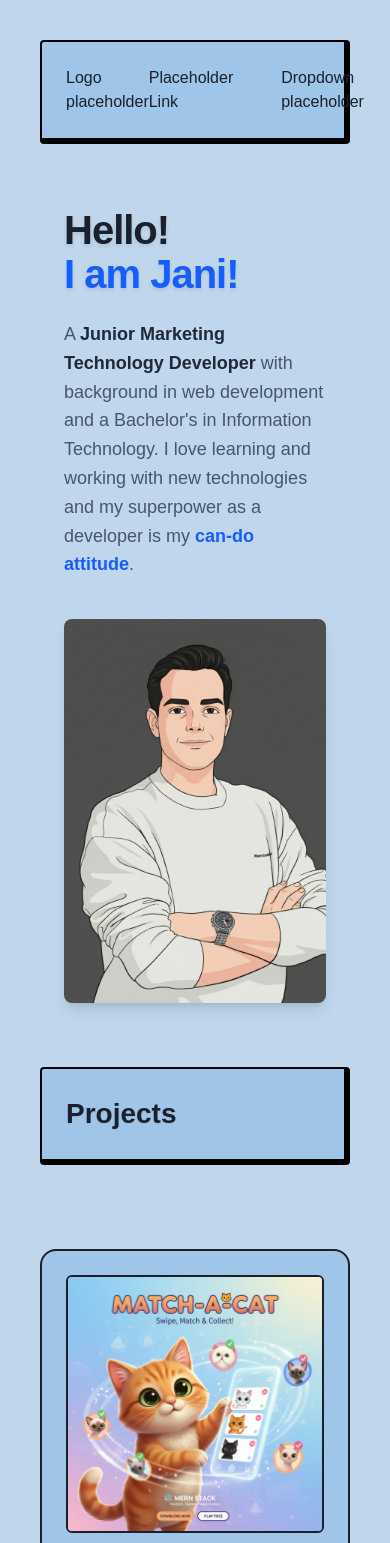
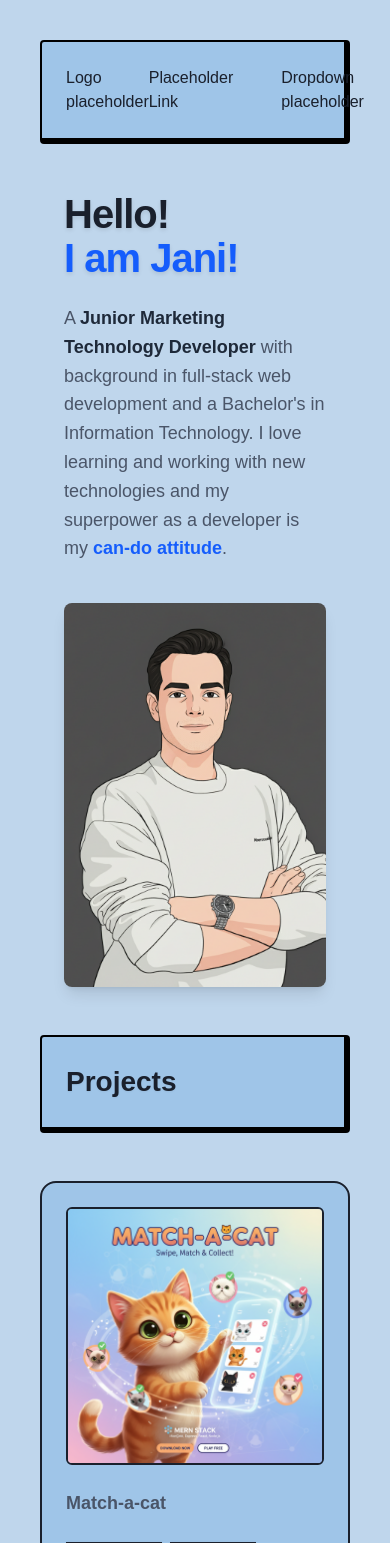
Before and after one commit to pr0fix/pr0fix.github.io, a React (Vite) app: page / in a window 390 px wide. Shown: the top 1543 px of the page. Built offline with nearby package versions, Linux system fonts and the light colour scheme.

Commit message:
tweak mobile margin

```diff
--- a/src/components/Introduction.tsx
+++ b/src/components/Introduction.tsx
@@ -1,7 +1,7 @@
 const Introduction: React.FC = () => {
   return (
-    <div className="flex flex-col lg:flex-row justify-center items-center gap-10 mt-16 px-6 max-w-6xl mx-auto">
-      <div className="flex-1 max-w-[650px]">
+    <div className="flex flex-col lg:flex-row justify-center items-center gap-10 mt-12 md:mt-16 px-6 max-w-6xl mx-auto">
+      <div className="flex-1 max-w-[660px]">
         <h1 className="text-hero mb-6 text-gray-800">
           Hello! <br />
           <span className="text-blue-600">I am Jani!</span>
@@ -11,7 +11,7 @@ const Introduction: React.FC = () => {
           <span className="font-semibold text-gray-800">
             Junior Marketing Technology Developer
           </span>{" "}
-          with background in web development and a Bachelor's in Information
+          with background in full-stack web development and a Bachelor's in Information
           Technology. I love learning and working with new technologies and my
           superpower as a developer is my{" "}
           <span className="font-semibold text-blue-600">can-do attitude</span>.
--- a/src/components/ProjectCard.tsx
+++ b/src/components/ProjectCard.tsx
@@ -9,7 +9,7 @@ const ProjectCard: React.FC<ProjectCardProps> = ({
   links,
 }: ProjectCardProps) => {
   return (
-    <div className="flex flex-col gap-6 mt-5 bg-[var(--secondary-bg-color)] border-2 rounded-2xl p-6 max-w-[450px]">
+    <div className="flex flex-col gap-6 bg-[var(--secondary-bg-color)] border-2 rounded-2xl p-6 max-w-[450px]">
       <img src={imageUrl} className="rounded-md border-2" />
 
       <p className="font-bold text-lg shrink-0">{title}</p>
--- a/src/components/SectionDivider.tsx
+++ b/src/components/SectionDivider.tsx
@@ -4,7 +4,7 @@ const SectionDivider: React.FC<SectionDividerProps> = ({
   title,
 }: SectionDividerProps) => {
   return (
-    <div className="offset-border flex justify-between py-6 my-16 bg-[var(--secondary-bg-color)]">
+    <div className="offset-border flex justify-between py-6 my-12 md:my-16 bg-[var(--secondary-bg-color)]">
       <h2 className="text-section-title ml-6">{title}</h2>
     </div>
   );
```
